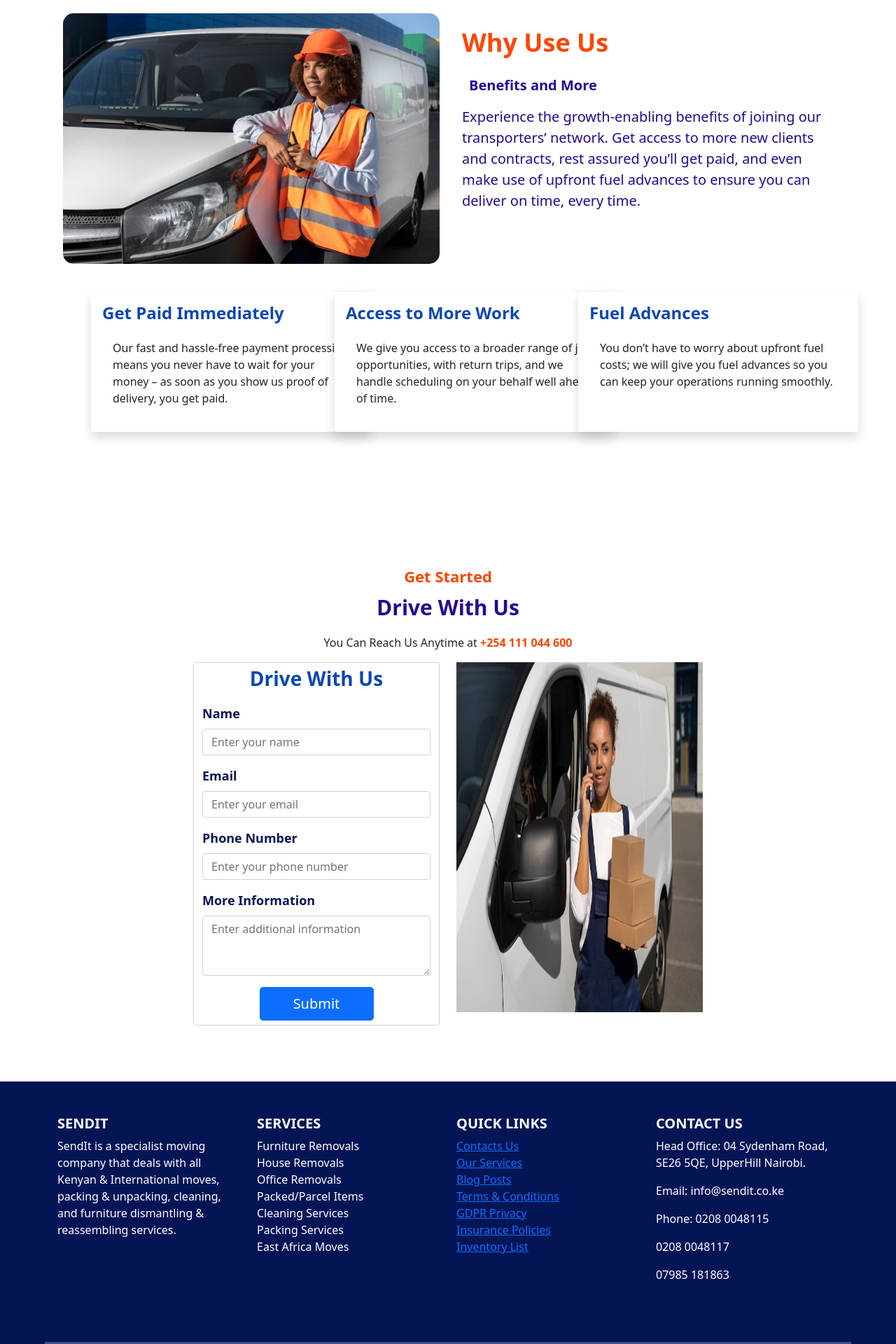
After one commit to Mariamaliomari/sendit, a Django app: page /transporters/ in a window 1280 px wide; the page is wider, and only the part inside the window is pictured. The commit adds this page. Shown: the part 686-2606 px from the top of that part at 70% size. Run offline with Django 4.2, Linux system fonts and the light colour scheme; some libraries are stand-ins or nearby versions.

```diff
--- a/app/urls.py
+++ b/app/urls.py
@@ -7,5 +7,6 @@ urlpatterns = [
     path('', views.index, name='index'),
     path('about/', views.about, name='about'),
     path('services/', views.services, name='services'),
+    path('transporters/', views.transporters, name='transporters'),
 
 ]
--- a/app/views.py
+++ b/app/views.py
@@ -7,3 +7,5 @@ def about(request):
     return render(request, 'about.html')
 def services(request):
     return render(request, 'services.html')
+def transporters(request):
+    return render(request, 'transporters.html')
--- /dev/null
+++ b/static/transporters.css
@@ -0,0 +1,18 @@
+.hero-section {
+    background-image: url("https://img.freepik.com/free-photo/truck-driver-occupation-service_342744-1317.jpg?size=626&ext=jpg&ga=GA1.1.818066270.1700469852&semt=ais ");
+    background-size: cover;
+    background-position: center;
+    color: #efebeb;
+    text-align: left;
+    padding: 100px 20px;
+    max-height: 600px;
+    max-width: 100%;
+    align-items: center;
+    justify-content: center;
+}
+
+.hero-section h1,
+.hero-section p,
+.hero-section button {
+    margin: 24px -180px; /* Adjust the margin as needed */
+}
--- a/templates/about.html
+++ b/templates/about.html
@@ -41,7 +41,7 @@
           <a class="nav-link fw-bold" href="{% url 'services' %}" style="color: blue; padding: 10px;font-size: 18px;">Services</a>
         </li>
         <li class="nav-item">
-          <a class="nav-link fw-bold" href="#" style="color: blue; padding: 10px;font-size: 18px;">Transporters</a>
+          <a class="nav-link fw-bold" href="{% url 'transporters' %}" style="color: blue; padding: 10px;font-size: 18px;">Transporters</a>
         </li>
         <li class="nav-item dropdown">
           <a class="nav-link dropdown-toggle fw-bold" style="color: blue; padding: 10px;font-size: 18px;" href="#" id="navbarDropdownMenuLink" role="button" data-bs-toggle="dropdown" aria-expanded="false">
--- a/templates/services.html
+++ b/templates/services.html
@@ -61,7 +61,7 @@
                         <a class="nav-link fw-bold" href="{% url 'services' %}" style="color: blue; padding: 10px;font-size: 18px;">Services</a>
                     </li>
                     <li class="nav-item">
-                        <a class="nav-link fw-bold" href="#" style="color: blue; padding: 10px;font-size: 18px;">Transporters</a>
+                        <a class="nav-link fw-bold" href="{% url 'transporters' %}" style="color: blue; padding: 10px;font-size: 18px;">Transporters</a>
                     </li>
                     <li class="nav-item dropdown">
                         <a class="nav-link dropdown-toggle fw-bold" style="color: blue; padding: 10px;font-size: 18px;" href="#" id="navbarDropdownMenuLink" role="button" data-bs-toggle="dropdown" aria-expanded="false">
--- /dev/null
+++ b/templates/transporters.html
@@ -0,0 +1,199 @@
+<!doctype html>
+<html lang="en">
+<head>
+    <meta charset="UTF-8">
+    <meta name="viewport"
+          content="width=device-width, user-scalable=no, initial-scale=1.0, maximum-scale=1.0, minimum-scale=1.0">
+    <meta http-equiv="X-UA-Compatible" content="ie=edge">
+    <title>Transporters</title>
+    {% load static %}
+    <link rel="stylesheet" href="{% static 'transporters.css' %}">
+    <link rel="stylesheet" href="{% static 'css/bootstrap.min.css' %}">
+    <script src=" {% static 'js/bootstrap.min.js' %}"></script>
+
+</head>
+<body>
+<div id="main" style="padding: 5px">
+<nav class="navbar navbar-expand-lg navbar-light bg-light" style="height: 80px;">
+  <div class="container-fluid">
+    <a class="navbar-brand" href="#" style="font-size: 28px; font-weight: bold; color: #ef4410; padding-right: 20px;">
+      <i class="bi bi-box"></i> SendIt
+    </a>
+
+    <button class="navbar-toggler" type="button" data-bs-toggle="collapse" data-bs-target="#navbarNavDropdown" aria-controls="navbarNavDropdown" aria-expanded="false" aria-label="Toggle navigation">
+      <span class="navbar-toggler-icon"></span>
+    </button>
+
+    <div class="collapse navbar-collapse" id="navbarNavDropdown">
+      <ul class="navbar-nav mr-auto">
+        <li class="nav-item">
+          <a class="nav-link active fw-bold" aria-current="page" href="{% url 'index' %}" style="color: blue; padding: 10px;font-size: 18px;">Home</a>
+        </li>
+        <li class="nav-item">
+          <a class="nav-link fw-bold" href="{% url 'about' %}" style="color: blue; padding: 10px;font-size: 18px;">About</a>
+        </li>
+        <li class="nav-item">
+          <a class="nav-link fw-bold" href="{% url 'services' %}" style="color: blue; padding: 10px;font-size: 18px;">Services</a>
+        </li>
+        <li class="nav-item">
+          <a class="nav-link fw-bold" href="{% url 'transporters' %}" style="color: blue; padding: 10px;font-size: 18px;">Transporters</a>
+        </li>
+        <li class="nav-item dropdown">
+          <a class="nav-link dropdown-toggle fw-bold" style="color: blue; padding: 10px;font-size: 18px;" href="#" id="navbarDropdownMenuLink" role="button" data-bs-toggle="dropdown" aria-expanded="false">
+            Account
+          </a>
+          <ul class="dropdown-menu" aria-labelledby="navbarDropdownMenuLink">
+            <li><a class="dropdown-item" style="color: blue; padding: 10px;font-size: 18px;" href="#">Customer</a></li>
+            <li><a class="dropdown-item" style="color: blue; padding: 10px;font-size: 18px;" href="#">Driver</a></li>
+          </ul>
+        </li>
+      </ul>
+    </div>
+
+    <div class="d-flex">
+      <button class="btn btn-outline-success rounded-pill mx-5 fw-bold" style="margin-right: 10px; margin-left: 40px">Book Delivery</button>
+      <button class="btn btn-outline-primary rounded-pill mx-3 fw-bold" style="margin-right: 10px;">Signup</button>
+      <button class="btn btn-outline-primary rounded-pill mx-3 fw-bold" style="margin-right: 10px;">Login</button>
+    </div>
+  </div>
+</nav>
+{# End of nav#}
+ <div class="hero-section">
+  <div class="container">
+    <h1 class="display-2 fw-bold" style="color: #f6f5f5; font-size: 42px">Your Reliable <br> Logistics Partner in <br> East Africa</h1>
+    <p class="lead fw-bold " style="color: white; font-size: 20px" >Get the assurance of on-time deliveries every time,  with <br>tailored, transparent & reliable logistics solutions by SendIt.<br> Give us a Call on: +2547111000111</p>
+    <button class="btn btn-primary btn-lg ">Learn More</button>
+  </div>
+</div>
+    <div class="container-lg" style="padding: 20px">
+    <div class="row" >
+        <div class="col-md-6">
+            <!-- Tailored Image -->
+            <div class="tailored-img" style="max-width: 700px;">
+                <img src="{% static 'images/driver.jpg' %}" alt="Tailored Image" style="border-radius: 15px; width: 100%;">
+            </div>
+        </div>
+        <div class="col-md-6" style="padding: 20px">
+            <!-- Tailored Text -->
+            <div class="tailored-text" style="max-width: 800px;">
+                <h2 class="display-4 fw-bold" style="color: orangered; font-size: 36px; padding-bottom: 10px; text-align: left;">Why Use Us</h2>
+                <h3 class="fw-bold" style="color: #270796; font-size: 20px; padding: 10px; text-align: left;">Benefits and More</h3>
+                <p class="lead fw-light" style="color: #270796; font-size: 20px; text-align: left;">Experience the growth-enabling benefits of joining our transporters’ network. Get access to more new clients and contracts, rest assured you’ll get paid, and even make use of upfront fuel advances to ensure you can deliver on time, every time.</p>
+
+            </div>
+        </div>
+    </div>
+
+        <div class="row" style="padding: 40px">
+        <!-- Cards Section -->
+        <div class="col-md-4">
+            <div class="card-container bg-white shadow p-3 mb-5 rounded" style="height: 200px ; width:400px">
+                <h3 class="fw-bold" style="color: #0c46b6; font-size: 24px;">Get Paid Immediately</h3>
+                <p style="padding: 15px">Our fast and hassle-free payment processing means you never have to wait for your money – as soon as you show us proof of delivery, you get paid.</p>
+            </div>
+        </div>
+        <div class="col-md-4 ">
+            <div class="card-container bg-white shadow p-3 mb-5 rounded" style="height: 200px; width: 400px" >
+                <h3 class="fw-bold" style="color: #0c46b6; font-size: 24px;">Access to More Work</h3>
+                <p style="padding: 15px">We give you access to a broader range of job opportunities, with return trips, and we handle scheduling on your behalf well ahead of time.</p>
+            </div>
+        </div>
+        <div class="col-md-4 " >
+            <div class="card-container bg-white shadow p-3 mb-5 rounded" style="height: 200px ; width: 400px">
+                <h3 class="fw-bold" style="color: #0c46b6; font-size: 24px;">Fuel Advances</h3>
+                <p style="padding: 15px">You don’t have to worry about upfront fuel costs; we will give you fuel advances so you can keep your operations running smoothly.</p>
+            </div>
+        </div>
+    </div>
+    </div>
+    </div>
+{# Contact Form Section #}
+<div class="contact-form-section" style="padding: 80px 20px; text-align: center; width: 60%; margin: auto">
+    <h2 class="display-4 fw-bold" style="color: orangered; font-size: 22px;">Get Started</h2>
+    <p class="lead fw-bold" style="color: #270796; font-size: 30px;">Drive With Us</p>
+    <p>You Can Reach Us Anytime at <b class="b" style="color: orangered">+254 111 044 600</b></p>
+
+    <div class="row justify-content-evenly" >
+        <div class="col-md-6" style="max-width: 50% ">
+            <form class="form form-control">
+                <h3 class="fw-bold" style=" color:#0c46b6; font-size: 28px; text-align: left; margin-bottom: 20px; text-align: center; ">Drive With Us</h3>
+                <div class="mb-3" style="text-align: left">
+                    <label for="name" class="form-label fw-bold" style="color: #041556; font-size: 18px; text-align: left;">Name</label>
+                    <input type="text" class="form-control" id="name" placeholder="Enter your name">
+                </div>
+                <div class="mb-3" style="text-align: left">
+                    <label for="email" class="form-label fw-bold" style="color: #041556; font-size: 18px; text-align: left;">Email</label>
+                    <input type="email" class="form-control" id="email" placeholder="Enter your email">
+                </div>
+                <div class="mb-3" style="text-align: left">
+                    <label for="phone" class="form-label fw-bold" style="color: #041556; font-size: 18px; text-align: left;">Phone Number</label>
+                    <input type="tel" class="form-control" id="phone" placeholder="Enter your phone number">
+                </div>
+                <div class="mb-3" style="text-align: left">
+                    <label for="additionalInfo" class="form-label fw-bold" style="color: #041556; font-size: 18px; ">More Information</label>
+                    <textarea class="form-control" id="additionalInfo" rows="3" placeholder="Enter additional information"></textarea>
+                </div>
+                <button class="btn btn-primary btn-lg w-50 ">Submit</button>
+            </form>
+        </div>
+        <div class="col-md-6" style="min-height:500px">
+            <!-- Image Goes Here -->
+            <img src="{% static 'images/phone.avif' %}" alt="Contact Image" class="img-fluid" style="height: 500px; width: 100%;">
+        </div>
+    </div>
+</div>
+<!-- Footer Section -->
+<footer class="footer-section  text-white" style="background-color:#041556; padding-bottom: 20px " >
+    <div class="container py-5">
+        <div class="row">
+            <div class="col-md-3">
+                <h5 class="text-uppercase fw-bold">SendIt</h5>
+                <p>SendIt is a specialist moving company that deals with all Kenyan & International moves, packing & unpacking, cleaning, and furniture dismantling & reassembling services.</p>
+            </div>
+            <div class="col-md-3">
+                <h5 class="text-uppercase fw-bold">Services</h5>
+                <ul class="list-unstyled">
+                    <li>Furniture Removals</li>
+                    <li>House Removals</li>
+                    <li>Office Removals</li>
+                    <li>Packed/Parcel Items</li>
+                    <li>Cleaning Services</li>
+                    <li>Packing Services</li>
+                    <li>East Africa Moves</li>
+                </ul>
+            </div>
+            <div class="col-md-3">
+                <h5 class="text-uppercase fw-bold">Quick Links</h5>
+                <ul class="list-unstyled">
+                    <li><a href="#">Contacts Us</a></li>
+                    <li><a href="#">Our Services</a></li>
+                    <li><a href="#">Blog Posts</a></li>
+                    <li><a href="#">Terms & Conditions</a></li>
+                    <li><a href="#">GDPR Privacy</a></li>
+                    <li><a href="#">Insurance Policies</a></li>
+                    <li><a href="#">Inventory List</a></li>
+                </ul>
+            </div>
+            <div class="col-md-3">
+                <h5 class="text-uppercase fw-bold">Contact us</h5>
+                <p>Head Office: 04 Sydenham Road, SE26 5QE, UpperHill Nairobi.</p>
+                <p>Email: info@sendit.co.ke</p>
+                <p>Phone: 0208 0048115</p>
+                <p>0208 0048117</p>
+                <p>07985 181863</p>
+            </div>
+        </div>
+    </div>
+    <hr style="border-color: #b60c20; width: 90%; height: 8px; margin: 20px auto 0;">
+    <hr style="border-color: #f6f5f5; width: 90%; height: 3px; margin:  auto;">
+    <!-- Copyright Notice -->
+    <p class="text-center">Copyright © 2023 Send It. All rights reserved.</p>
+</footer>
+
+
+
+
+
+
+</body>
+</html>
```
Also changed, not shown: templates/index.html (+2 -29 lines), templates/register.html (added, +13 -0 lines), static/images/driver.jpg (added).
